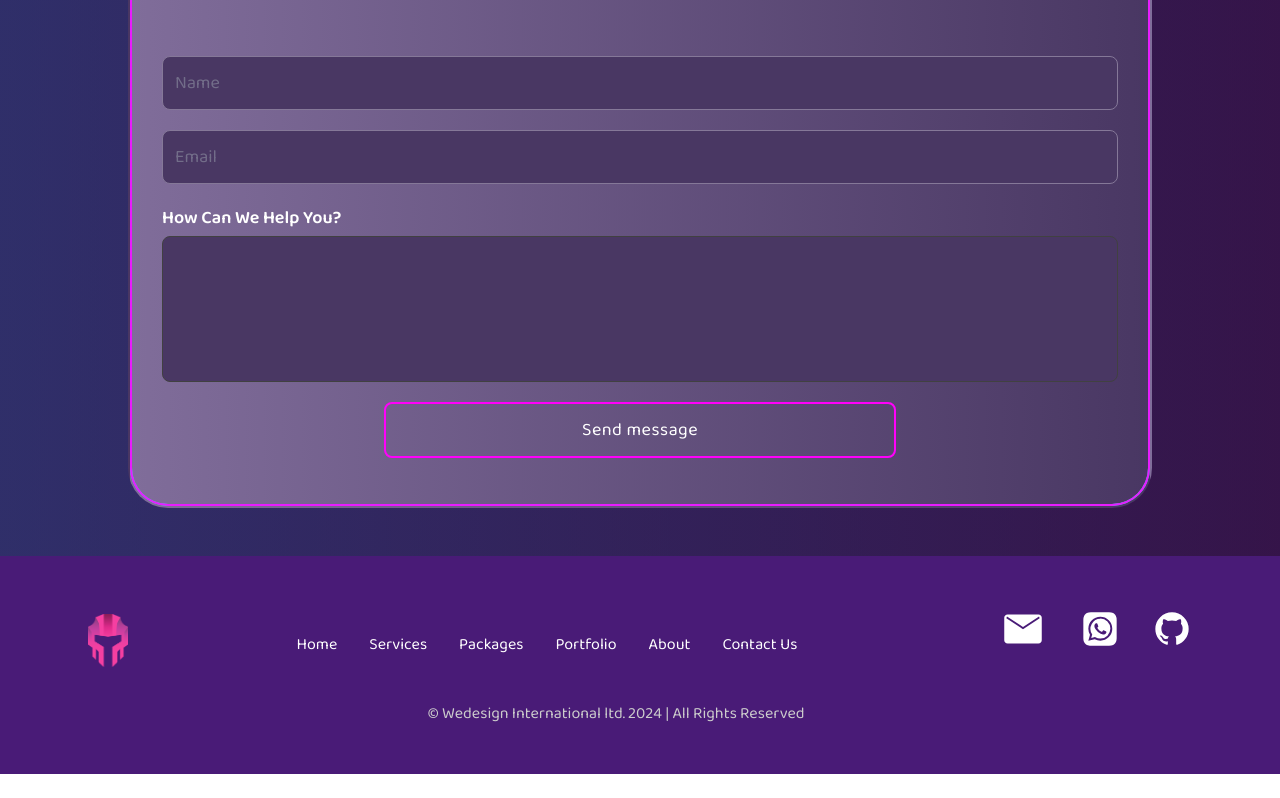
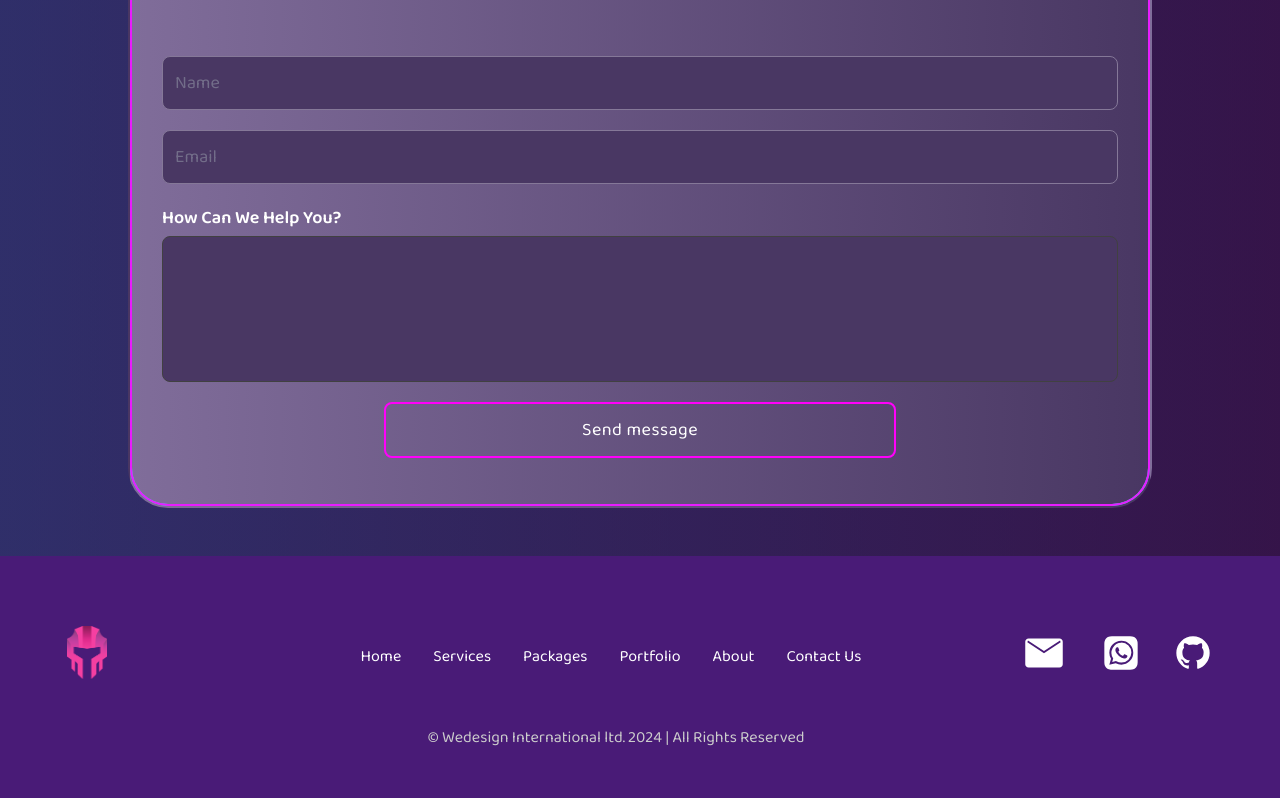
Before and after one commit to Sudais376/techdesigners, a React (Create React App) app: page /contact in a window 1280 px wide. Shown: the part 344-1142 px from the top of the page. Before the commit the page ends 1118 px from the top, so only its background shows below. Built offline with nearby package versions, Linux system fonts and the light colour scheme.

Commit message:
Add files via upload

```diff
--- a/src/components/Footer.js
+++ b/src/components/Footer.js
@@ -26,7 +26,7 @@ const Footer = () => {
               </Link>
             </div>
           <div>
-            <div className="pt-6 lg:pt-16 pb-2 lg:pb-0 ">
+            <div className=" lg:pl-32 pt-6 lg:pt-16 pb-2 lg:pb-0 ">
               <ul className="flex flex-wrap justify-center items-center gap-8 lg:pr-16 px-8 ">
                 <Link
                   to="/"
@@ -68,7 +68,7 @@ const Footer = () => {
             </div>
           </div>
           <div>
-            <div className=" pt-2 lg:pt-8 flex flex-col  ">
+            <div className=" pt-2 lg:pt-14 flex flex-col  ">
 
               <div className=" flex justify-center items-center gap-8 py-4 ">
                 <a
```
